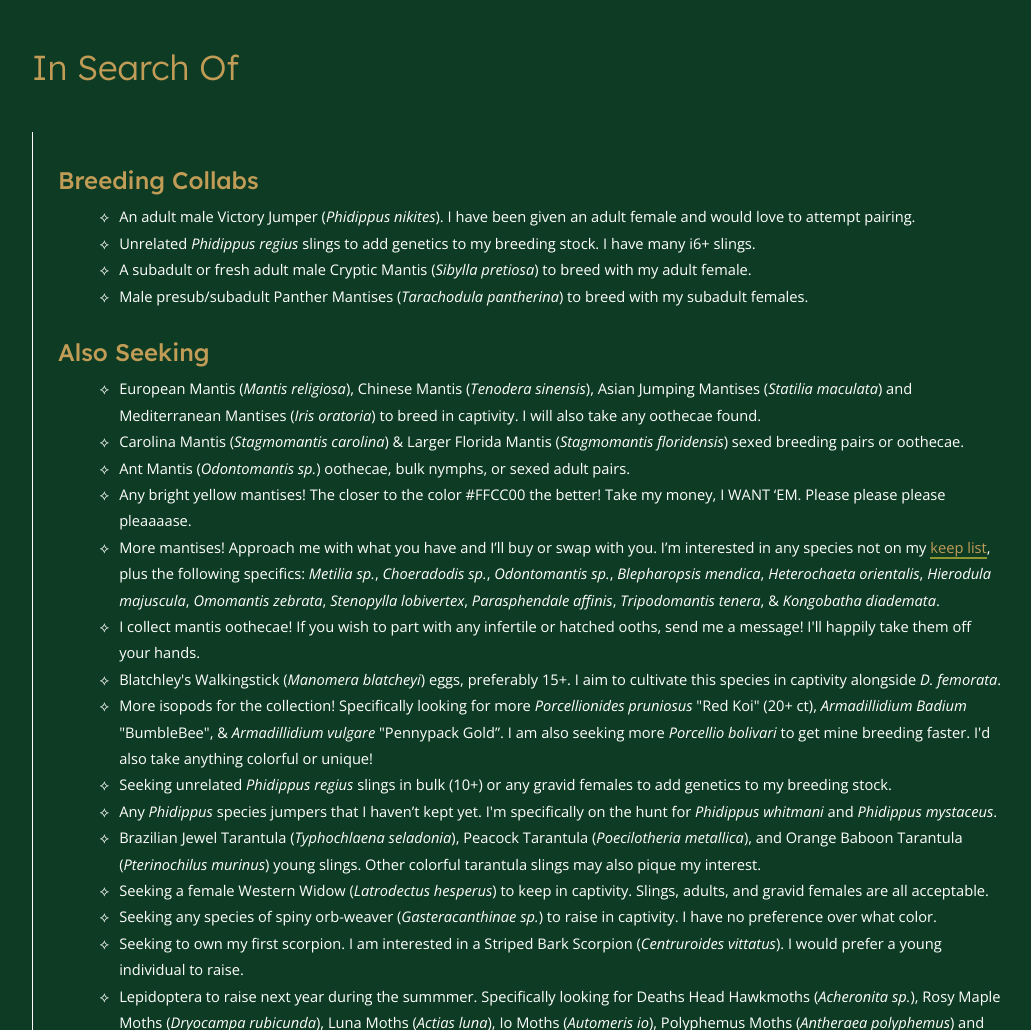
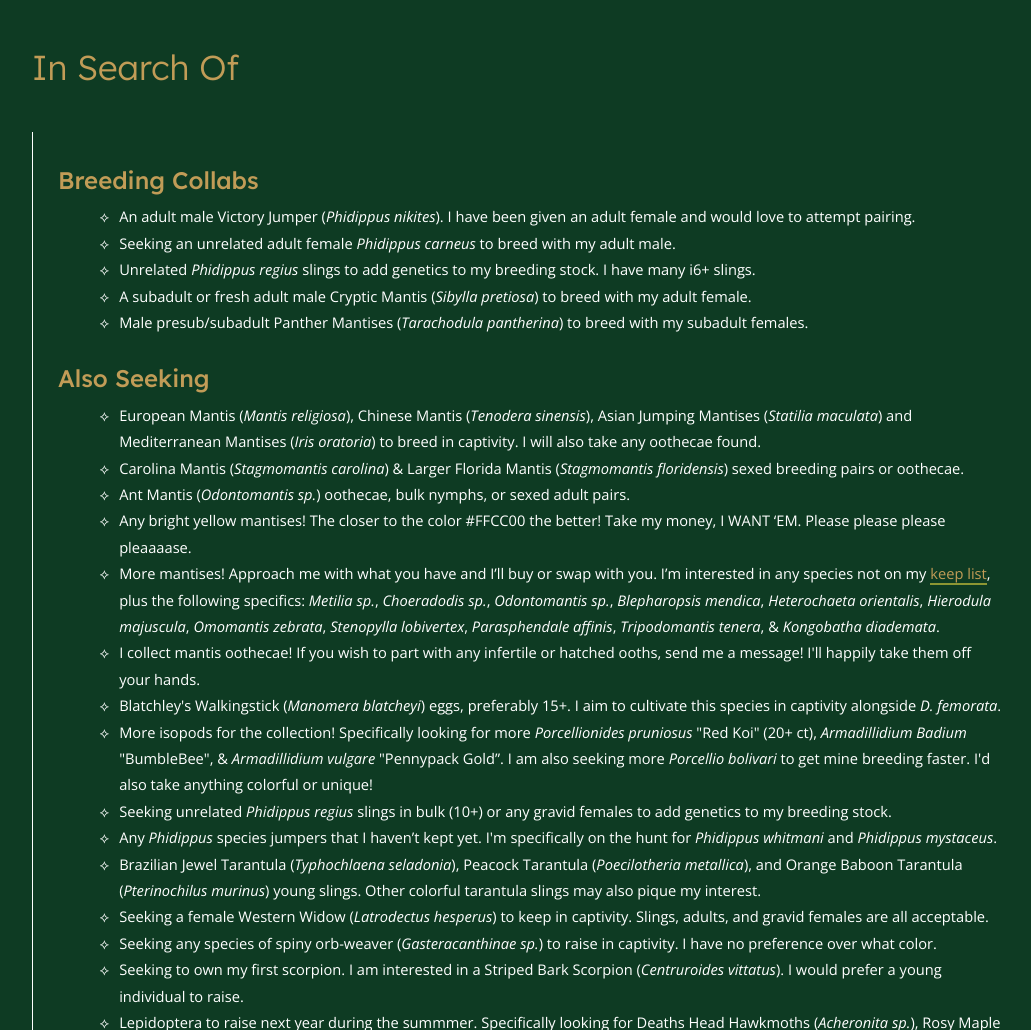
Before and after one commit to Jackofallinverts/jackofallinverts.github.io, a plain HTML site: page index.html in a window 1280 px wide. Shown: the part 3644-4674 px from the top of the page, without its empty margins (96-1127 px from the left). Drawn offline with nearby package versions, Linux system fonts and the light colour scheme.

Commit message:
Add files via upload

```diff
--- a/index.html
+++ b/index.html
@@ -93,6 +93,7 @@
 		<h4 class="home">Breeding Collabs</h4>
 		<ul>
 			<li>An adult male Victory Jumper (<em>Phidippus nikites</em>). I have been given an adult female and would love to attempt pairing. </li>
+			<li>Seeking an unrelated adult female <em>Phidippus carneus</em> to breed with my adult male.</li>
 			<li>Unrelated <em>Phidippus regius</em> slings to add genetics to my breeding stock. I have many i6+ slings.</li>
 			<li>A subadult or fresh adult male Cryptic Mantis (<em>Sibylla pretiosa</em>) to breed with my adult female.</li>
 			<li>Male presub/subadult Panther Mantises (<em>Tarachodula pantherina</em>) to breed with my subadult females.</li>
```
